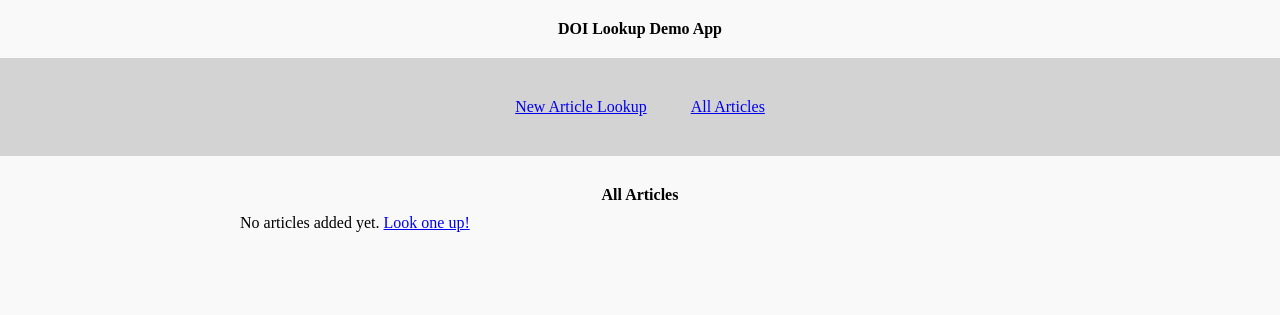
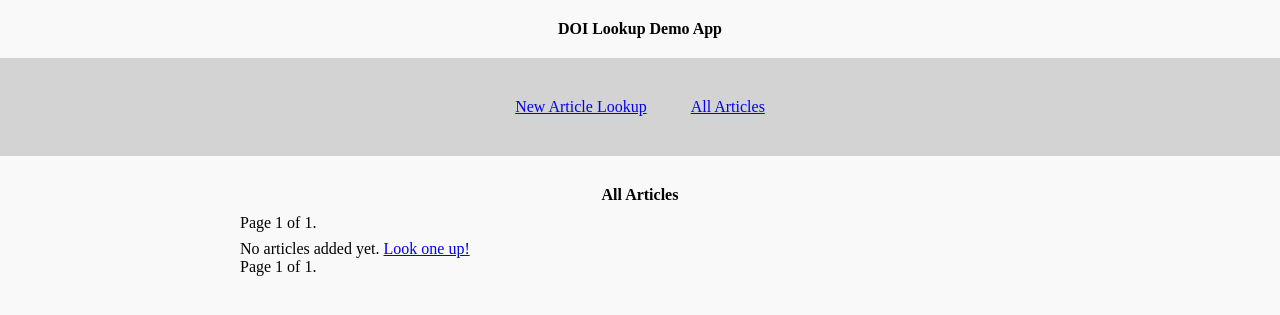
Before and after one commit to joemull/django_demo, a Django app: page /lookup/articles/ in a window 1280 px wide. Shown: the top 315 px of the page. Run offline with Django 3.2, Linux system fonts and the light colour scheme; data that the repository does not hold is empty; parts of the project's set-up code (start-up, migrations or seed data) failed here and were passed over.

Commit message:
harvest quickfix and list pagination

```diff
--- a/doi_lookup/lookup/harvest.py
+++ b/doi_lookup/lookup/harvest.py
@@ -1,5 +1,7 @@
 import requests
 import json
+
+from .models import Article
 
 with open('secrets.json') as secrets_file:
     MAILTO = json.loads(secrets_file.read())["MAILTO"]
@@ -31,6 +33,7 @@ def parse_crossref_json(data):
         if 'given' in message['author'][0]:
             article.given_name = message['author'][0]['given']
         article.save()
+
         return article
 
     except:
--- a/doi_lookup/lookup/templates/lookup/article_list.html
+++ b/doi_lookup/lookup/templates/lookup/article_list.html
@@ -3,6 +3,24 @@
 {% block content %}
 
   <h2>All Articles</h2>
+
+  <div class="pagination">
+      <span class="step-links">
+          {% if page_obj.has_previous %}
+              <a href="?page=1">&laquo; first</a>
+              <a href="?page={{ page_obj.previous_page_number }}">previous</a>
+          {% endif %}
+
+          <span class="current">
+              Page {{ page_obj.number }} of {{ page_obj.paginator.num_pages }}.
+          </span>
+
+          {% if page_obj.has_next %}
+              <a href="?page={{ page_obj.next_page_number }}">next</a>
+              <a href="?page={{ page_obj.paginator.num_pages }}">last &raquo;</a>
+          {% endif %}
+      </span>
+  </div>
 
   {% if article_list %}
   <ul>
@@ -56,4 +74,22 @@
 
   {% endif %}
 
+  <div class="pagination">
+      <span class="step-links">
+          {% if page_obj.has_previous %}
+              <a href="?page=1">&laquo; first</a>
+              <a href="?page={{ page_obj.previous_page_number }}">previous</a>
+          {% endif %}
+
+          <span class="current">
+              Page {{ page_obj.number }} of {{ page_obj.paginator.num_pages }}.
+          </span>
+
+          {% if page_obj.has_next %}
+              <a href="?page={{ page_obj.next_page_number }}">next</a>
+              <a href="?page={{ page_obj.paginator.num_pages }}">last &raquo;</a>
+          {% endif %}
+      </span>
+  </div>
+
 {% endblock %}
--- a/doi_lookup/lookup/views.py
+++ b/doi_lookup/lookup/views.py
@@ -43,6 +43,7 @@ def index(request):
 
 class ArticleListView(generic.ListView):
     model = Article
+    paginate_by = 10
 
 class ArticleDelete(generic.edit.DeleteView):
     model = Article
```
